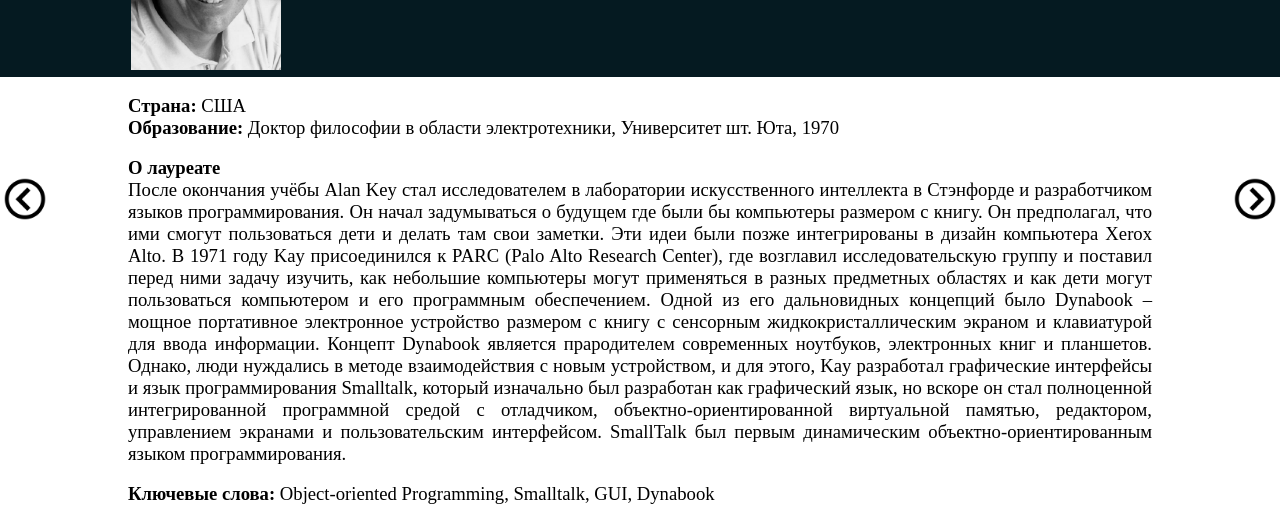
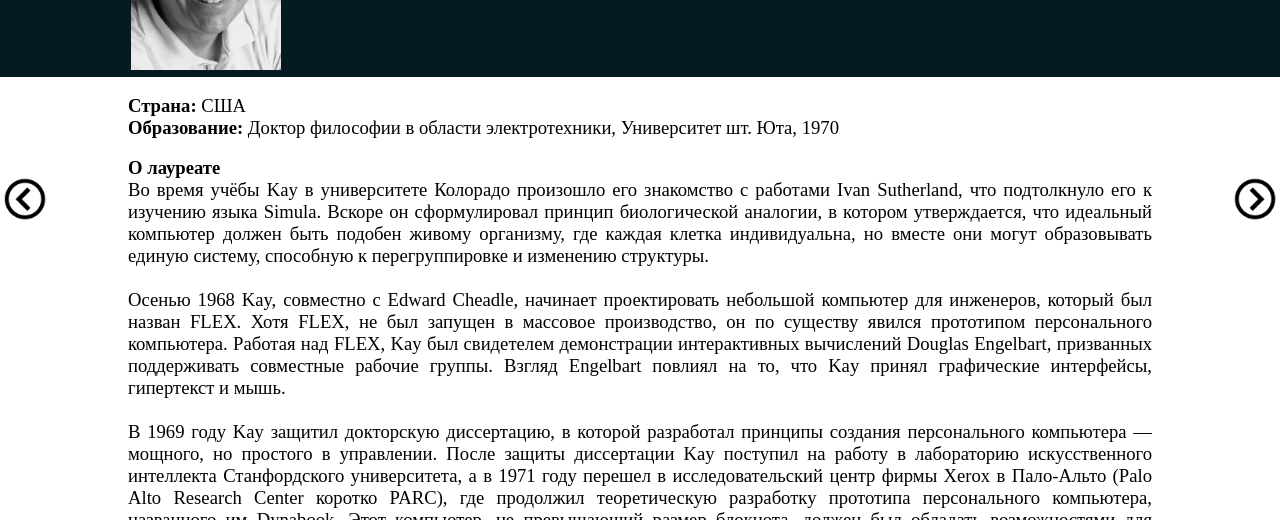
Before and after one commit to Derelanin/TuringAward, a plain HTML site: page award_winners/2003_kay.html in a window 1280 px wide. Shown: the part 226-746 px from the top of the page. Drawn offline with Linux system fonts and the light colour scheme.

Commit message:
2003 Alan Kay

```diff
--- a/award_winners/2003_kay.html
+++ b/award_winners/2003_kay.html
@@ -55,9 +55,16 @@
                     <p><b>Образование: </b>Доктор философии в области электротехники, Университет шт. Юта, 1970</p>
                     <br>
                     <p><b>О лауреате</b></p>
-                    <p align="justify"><font >После окончания учёбы Alan Key стал исследователем в лаборатории искусственного интеллекта в Стэнфорде и разработчиком языков программирования. Он начал задумываться о будущем где были бы компьютеры размером с книгу. Он предполагал, что ими смогут пользоваться дети и делать там свои заметки. Эти идеи были позже интегрированы в дизайн компьютера Xerox Alto. В 1971 году Kay присоединился к PARC (Palo Alto Research Center), где возглавил исследовательскую группу и поставил перед ними задачу изучить, как небольшие компьютеры могут применяться в разных предметных областях и как дети могут пользоваться компьютером и его программным обеспечением. Одной из его дальновидных концепций было Dynabook – мощное портативное электронное устройство размером с книгу с сенсорным жидкокристаллическим экраном и клавиатурой для ввода информации. Концепт Dynabook является прародителем современных ноутбуков, электронных книг и планшетов. Однако, люди нуждались в методе взаимодействия с новым устройством, и для этого, Kay разработал графические интерфейсы и язык программирования Smalltalk, который изначально был разработан как графический язык, но вскоре он стал полноценной интегрированной программной средой с отладчиком, объектно-ориентированной виртуальной памятью, редактором, управлением экранами и пользовательским интерфейсом. SmallTalk был первым динамическим объектно-ориентированным языком программирования.</font></p>
-                    <br>
-                    <p><b>Ключевые слова: </b>Object-oriented Programming, Smalltalk, GUI, Dynabook</p>
+                    <p align="justify"><font >Во время учёбы Kay в университете Колорадо произошло его знакомство с работами Ivan Sutherland, что подтолкнуло его к изучению языка Simulа. Вскоре он сформулировал принцип биологической аналогии, в котором утверждается, что идеальный компьютер должен быть подобен живому организму, где каждая клетка индивидуальна, но вместе они могут образовывать единую систему, способную к перегруппировке и изменению структуры.<br><br>
+                        Осенью 1968 Kay, совместно с Edward Cheadle, начинает проектировать небольшой компьютер для инженеров, который был назван FLEX. Хотя FLEX, не был запущен в массовое производство, он по существу явился прототипом персонального компьютера. Работая над FLEX, Kay был свидетелем демонстрации интерактивных вычислений Douglas Engelbart, призванных поддерживать совместные рабочие группы. Взгляд Engelbart повлиял на то, что Kay принял графические интерфейсы, гипертекст и мышь.<br><br>
+                        В 1969 году Kay защитил докторскую диссертацию, в которой разработал принципы создания персонального компьютера — мощного, но простого в управлении. После защиты диссертации Kay поступил на работу в лабораторию искусственного интеллекта Станфордского университета, а в 1971 году перешел в исследовательский центр фирмы Xerox в Пало-Альто (Palo Alto Research Center коротко PARC), где продолжил теоретическую разработку прототипа персонального компьютера, названного им Dynabook. Этот компьютер, не превышающий размер блокнота, должен был обладать возможностями для обработки текстов и графической информации, а также служить средством связи с удаленными базами данных. Кроме того, этот компьютер должен был быть недорогим и доступным широкому кругу покупателей.<br><br>
+                        В 1971 году появились микропроцессоры, и проект Kay смог частично реализоваться в компьютере Alto, представленном компанией Xerox в 1973 году. Для Alto Kay разработал визуально ориентированный язык программирования Smalltalk, в котором заложил основы графического принципа организации программ и файлов, позволяющего одновременно выводить на экран несколько программ в виде «окон».<br><br>
+                        С результатами работы Kay в Xerox PARC наиболее часто связывают два названия — Dynabook и SmallTalk.<br><br>
+                        Dynabook — концепция устройства для обучения. Концепция Dynabook описывала устройство, известное сейчас как ноутбук, или планшетный ПК, или компьютер с поверхностью для письма с почти вечным зарядом батареи и программным обеспечением, помогающим давать детям доступ к цифровым носителям знаний. Для этого был спроектирован и смоделирован графический интерфейс Star GUI, впитавший в себя все знакомые нам сегодня элементы — окна, пиктограммы, меню и многое другое. Графический интерфейс Star GUI стал прототипом интерфейса Macintosh. Проект Dynabook так никогда и не был завершён, однако оказал существенное влияние на развитие компьютерной индустрии.<br><br>
+                        SmallTalk изначально был разработан как графический язык программирования. Однако вскоре он стал полной интегрированной программной средой с отладчиком, объектно-ориентированной виртуальной памятью, редактором, управлением экранами и пользовательским интерфейсом.  Smalltalk стал первым динамическим объектно-ориентированным языком программирования. С самого начала считалось, что Smalltalk, как инструмент программирования Dynabook, будет совсем простым, доступным для детей. Его первая версия была смоделирована несколькими тысячами операторов на Basic в октябре 1972.
+                    </font></p>
+                    <br><br><br>
+                    <p align="justify"><b>Ключевые слова: </b>Object-oriented Programming, Smalltalk, GUI, Graphical User Interface, Windows (оконный интерфейс), Dynabook, Squeak</p>
                     <br>
                     <p><b>Краткая библиография</b></p>
                     <table style="width: 100%" >
```
